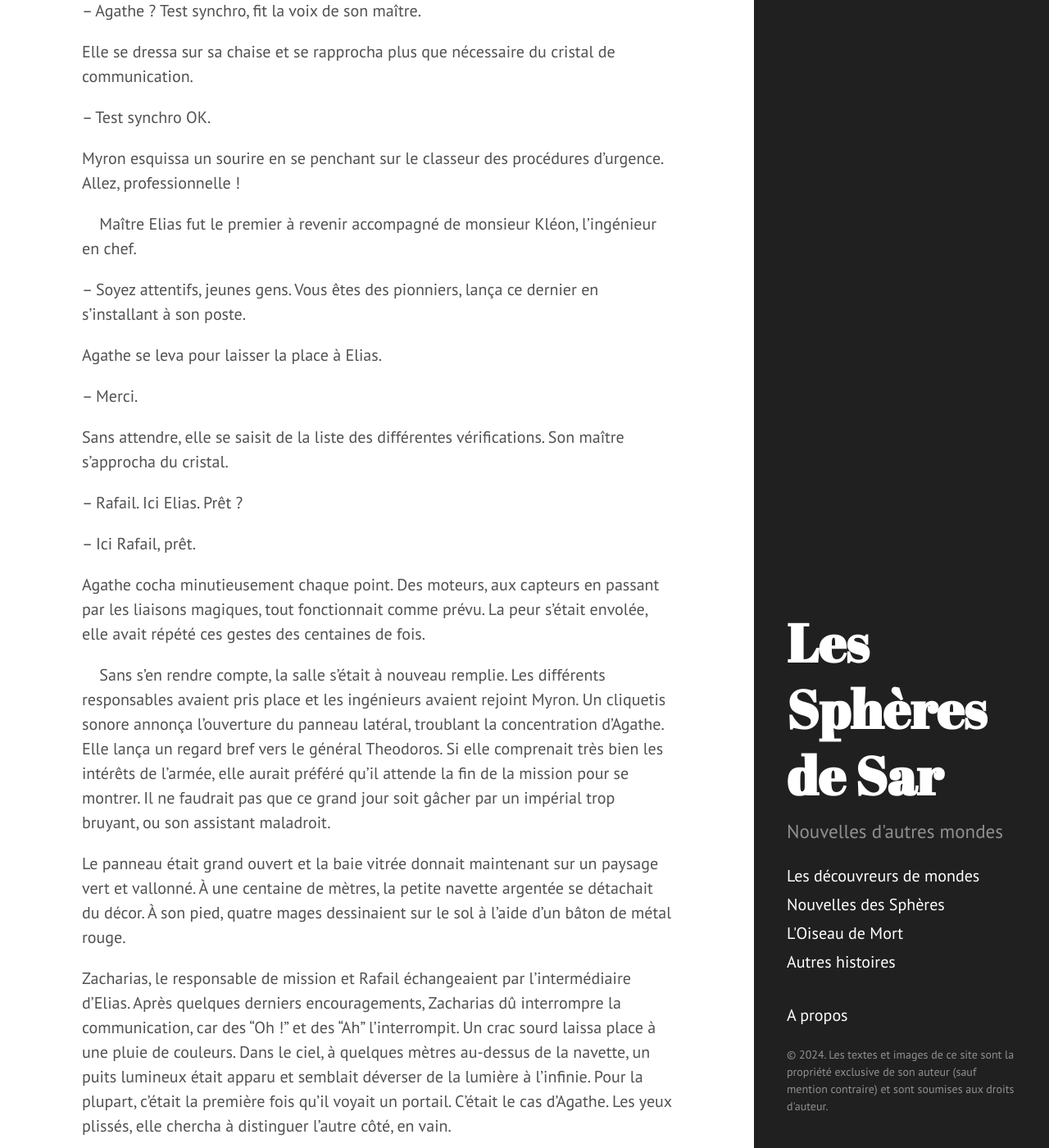
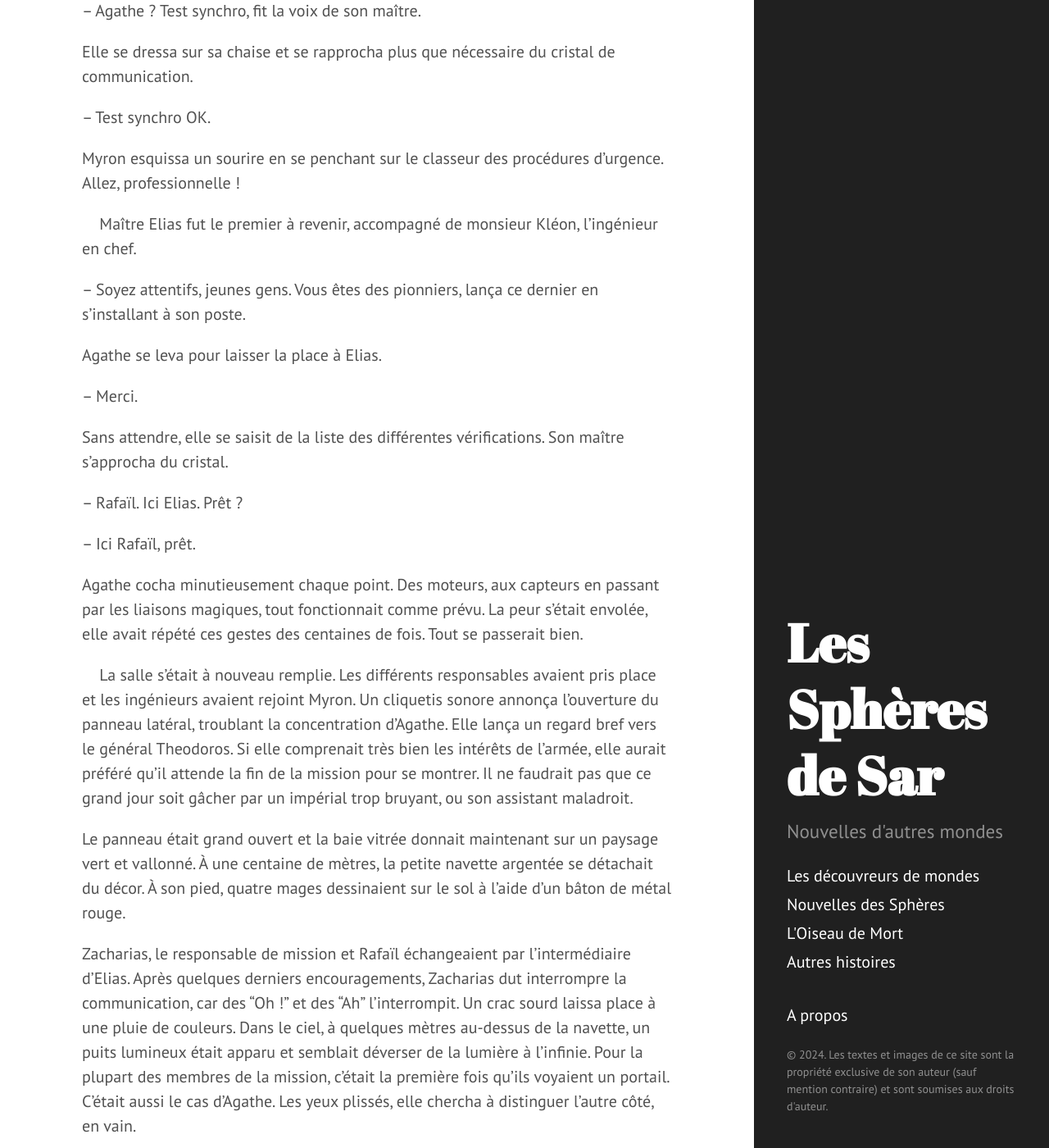
Before and after one commit to spheresdesar/shortstories, a Jekyll site: the page built from _posts/2018-04-13-pionniers.md, in a window 1280 px wide and 1400 px high, scrolled down 642 px. Shown: the whole window at 82% size. Built offline with Jekyll 4.4.1, drawn with Linux system fonts in a browser that asks for light colours; some of the changed text lies outside the part shown.

Commit message:
Corrections Pionniers

```diff
--- a/_posts/2018-04-13-pionniers.md
+++ b/_posts/2018-04-13-pionniers.md
@@ -26,7 +26,7 @@
 
 
 
-&nbsp;&nbsp;&nbsp;&nbsp;Maître Elias fut le premier à revenir accompagné de monsieur Kléon, l'ingénieur en chef.
+&nbsp;&nbsp;&nbsp;&nbsp;Maître Elias fut le premier à revenir, accompagné de monsieur Kléon, l'ingénieur en chef.
 
 – Soyez attentifs, jeunes gens. Vous êtes des pionniers, lança ce dernier en s'installant à son poste.
 
@@ -36,19 +36,19 @@
 
 Sans attendre, elle se saisit de la liste des différentes vérifications. Son maître s'approcha du cristal.
 
-– Rafail. Ici Elias. Prêt ?
+– Rafaïl. Ici Elias. Prêt ?
 
-– Ici Rafail, prêt.
+– Ici Rafaïl, prêt.
 
-Agathe cocha minutieusement chaque point. Des moteurs, aux capteurs en passant par les liaisons magiques, tout fonctionnait comme prévu. La peur s'était envolée, elle avait répété ces gestes des centaines de fois.
+Agathe cocha minutieusement chaque point. Des moteurs, aux capteurs en passant par les liaisons magiques, tout fonctionnait comme prévu. La peur s'était envolée, elle avait répété ces gestes des centaines de fois. Tout se passerait bien.
 
 
-&nbsp;&nbsp;&nbsp;&nbsp;Sans s'en rendre compte, la salle s'était à nouveau remplie. Les différents responsables avaient pris place et les ingénieurs avaient rejoint Myron. Un cliquetis sonore annonça l'ouverture du panneau latéral, troublant la concentration d'Agathe. Elle lança un regard bref vers le général Theodoros. Si elle comprenait très bien les intérêts de l'armée, elle aurait préféré qu'il attende la fin de la mission pour se montrer. Il ne faudrait pas que ce grand jour soit gâcher par un impérial trop bruyant, ou son assistant maladroit.
+&nbsp;&nbsp;&nbsp;&nbsp;La salle s'était à nouveau remplie. Les différents responsables avaient pris place et les ingénieurs avaient rejoint Myron. Un cliquetis sonore annonça l'ouverture du panneau latéral, troublant la concentration d'Agathe. Elle lança un regard bref vers le général Theodoros. Si elle comprenait très bien les intérêts de l'armée, elle aurait préféré qu'il attende la fin de la mission pour se montrer. Il ne faudrait pas que ce grand jour soit gâcher par un impérial trop bruyant, ou son assistant maladroit.
 
 Le panneau était grand ouvert et la baie vitrée donnait maintenant sur un paysage vert et vallonné. À une centaine de mètres, la petite navette argentée se détachait du décor. À son pied, quatre mages dessinaient sur le sol à l'aide d'un bâton de métal rouge.
 
 
-Zacharias, le responsable de mission et Rafail échangeaient par l'intermédiaire d'Elias. Après quelques derniers encouragements, Zacharias dû interrompre la communication, car des "Oh !" et des "Ah" l'interrompit. Un crac sourd laissa place à une pluie de couleurs. Dans le ciel, à quelques mètres au-dessus de la navette, un puits lumineux était apparu et semblait déverser de la lumière à l'infinie. Pour la plupart, c'était la première fois qu'il voyait un portail. C'était le cas d'Agathe. Les yeux plissés, elle chercha à distinguer l'autre côté, en vain.
+Zacharias, le responsable de mission et Rafaïl échangeaient par l'intermédiaire d'Elias. Après quelques derniers encouragements, Zacharias dut interrompre la communication, car des "Oh !" et des "Ah" l'interrompit. Un crac sourd laissa place à une pluie de couleurs. Dans le ciel, à quelques mètres au-dessus de la navette, un puits lumineux était apparu et semblait déverser de la lumière à l'infinie. Pour la plupart des membres de la mission, c'était la première fois qu'ils voyaient un portail. C'était aussi le cas d'Agathe. Les yeux plissés, elle chercha à distinguer l'autre côté, en vain.
 
 Un panneau sombre coulissa devant la baie vitrée, rendant plus supportable la lumière.
 
@@ -64,22 +64,20 @@
 
 – Général Theodoros, je vous laisse l'honneur de lancer la mission.
 
-– Je vous remercie, Zacharias.
-
 Le général se leva de son siège, imité par son assistant. Il s'éclaircit la gorge.
 
-– Annoncez à votre équipage qu'il a l'autorisation de décoller. L'empire est avec eux.
+– Annoncez à votre équipage qu'il a l'autorisation de décoller. L'Empire est avec eux.
 
-– Bien, générale. (Elias se tourna vers le cristal et l'activa.) Rafail, ici Elias. Ton voyage commence. Que les Dieux soient avec toi et ton équipage.
+– Bien, général. (Elias se tourna vers le cristal et l'activa.) Rafaïl, ici Elias. Ton voyage commence. Que les Dieux soient avec toi et ton équipage.
 
 – Bien reçu.
 
 
-&nbsp;&nbsp;&nbsp;&nbsp;Agathe retint un soupir. Une nouvelle fois, le général Theodoros posait la même question.
+&nbsp;&nbsp;&nbsp;&nbsp;Agathe retint un soupir exaspéré. Une nouvelle fois, le général Theodoros posa la même question.
 
 – Est-ce encore long ?
 
-– Seuls les Dieux le savent, général, répondit le responsable Zacharias. La précédente expédition n'a pas pu nous le dire.
+– Seuls les Dieux le savent, général, répondit le responsable Zacharias. La précédente expédition n'a pas pu nous rapporter le temps de traversée.
 
 – Ne faudrait-il pas garder un contact permanent avec la navette ? Pour éviter un nouvel échec ?
 
@@ -102,9 +100,9 @@
 
 – D'ici une minute environ. Tiens-toi prête, Agathe.
 
-Ce rappel n'était pas nécessaire, Agathe balayait déjà les différentes fréquences. A l'heure dite, un grésillement se fit entendre. Le silence se fit dans la salle.
+Ce rappel n'était pas nécessaire, Agathe balayait déjà les différentes fréquences. À l'heure dite, un grésillement se fit entendre. Le silence se fit dans la salle.
 
-– Ici Rafail, rien à signaler. Nous suivons toujours le cours du puits de lumière. Prochain contact dans cinq minutes. Terminé.
+– Ici Rafaïl, rien à signaler. Nous suivons toujours le cours du puits de lumière. Prochain contact dans cinq minutes. Terminé.
 
 – Ici Elias, bien reçu.
 
@@ -116,11 +114,11 @@
 
 – Tout à fait.
 
-Dans une caisse contenant une vingtaine de petites pierres jaunes soigneusement alignées, Agathe se saisit de l'une d'elles et l'inséra dans le tableau devant elle. D'un geste parfaitement maitrisé, elle l'activa à l'aide de sa magie et la synchronisa sur le cristal de communication. Elias vérifia son travail et hocha la tête pour approuver le résultat, comme d'habitude.
+Dans une caisse contenant une vingtaine de petites pierres jaunes soigneusement alignées, Agathe se saisit de l'une d'elles et l'inséra dans le tableau devant elle. D'un geste parfaitement maitrisé, elle l'activa à l'aide de sa magie et la synchronisa sur le cristal de communication. Elias vérifia son travail et hocha la tête pour approuver le résultat.
 
 
-&nbsp;&nbsp;&nbsp;&nbsp;Le temps avançait. Le portail éclairait toujours de sa lumière colorée le paysage alentour. Régulièrement, les mages redessinaient par dessus leur sortilège pour le recharger en énergie et maintenir le portail. Qui sait ce qu'il se passerait si le portail se refermait alors qu'un vaisseau voyage à l'intérieur ? En tout cas pas Agathe.
-Le voyage semblait interminable. A deux reprises, certains admirent l'éventualité pour l'équipage de faire demi-tour. Zacharias s'y opposa farouchement. Alors que le général acquiesçait, un nouveau grésillement se fit entendre.
+&nbsp;&nbsp;&nbsp;&nbsp;Le temps avançait. Le portail éclairait toujours de sa lumière colorée le paysage alentour. Régulièrement, les mages redessinaient par dessus leur sortilège pour le recharger en énergie et maintenir le portail. Qui sait ce qu'il se passerait si le portail se refermait alors qu'un vaisseau voyage à l'intérieur ? En tout cas, pas Agathe.
+Le voyage semblait interminable. À deux reprises, certains admirent l'éventualité pour l'équipage de faire demi-tour. Zacharias s'y opposa farouchement. Alors que le général acquiesçait, un nouveau grésillement se fit entendre.
 
 – Ic... du port... vue.
 
@@ -146,12 +144,12 @@
 
 Le message s'arrêta brusquement. Le grésillement se tut.
 
-– Ici Elias, répondez. Ici Elias, Rafail répond.
+– Ici Elias, répondez. Ici Elias, Rafaïl répond.
 
 
 &nbsp;&nbsp;&nbsp;&nbsp;Les minutes défilèrent. Puis les heures. Le cristal de communication resta désespérément silencieux.
 
-– Elias à Rafail. Répondez.
+– Elias à Rafaïl. Répondez.
 
 Depuis plus d'une demi-heure, c'était les seuls mots qu'Agathe pouvait entendre distinctement. Dans son dos, elle entendait le général et Zacharias murmurer de plus en plus vigoureusement sans parvenir à les comprendre. Théodoros s'exclama finalement quelques instants plus tard.
 
@@ -172,17 +170,17 @@
 
 – Vous les condamnez au bout de deux petites heures ? Vous n'avez aucune idée de ce qu'il se passe et vous osez prendre cette décision ? Il nous a fallu des mois pour préparer cette mission, des semaines à dix mages pour trouver la clé de ce portail, l'équipage s'est entraîné jour et nuit pour ça et vous les abandonnez au bout de deux heures ? N'avez-vous aucune honte ?
 
-– Tu as fini, Agathe ?
+– Tu as fini, Agathe ? répondit sèchement Elias.
 
-– Ne la réprimande pas, Elias, intervint Zacharias. Ton apprentie a tout à fait le droit de penser ainsi. Malheureusement, jeune fille, nous ne pouvons pas maintenir la mission plus longtemps. Les mages sont épuisés et l'empire ne veut pas s'acharner.
+– Ne la réprimande pas, intervint Zacharias. Ton apprentie a tout à fait le droit de penser ainsi. Malheureusement, jeune fille, nous ne pouvons pas maintenir la mission plus longtemps. Les mages sont épuisés et l'empire ne veut pas s'acharner.
 
-– Est-ce s'acharner que de vouloir sauver nos compatriotes ? Ce sont des héros qui ont fait avancer nos connaissances plus que le dernier siècle tout entier. Et vous les laissez mourir parce qu'on vous dit de le faire.
+– Est-ce s'acharner que de vouloir sauver nos compatriotes ? Ce sont des héros et vous les laissez mourir parce qu'on vous dit de le faire ?
 
 – Agathe. Ça suffit. Tu t'es exprimée bien plus que nécessaire.
 
 Maître Elias avait posé sa main sur son épaule.
 
-– Maître Spiro, maître Takis, maître Helena, maitre Rafail. Je les connaissais personnellement, je connaissais leur famille. L'empire prendra soin de ceux qui restent, leur nom ne sera pas oublié. C'est tout ce que nous pouvons faire pour eux.
+– Maître Spiro, maître Takis, maître Helena, maître Rafaïl. Je les connaissais personnellement, je connais leur famille. L'Empire prendra soin de ceux qui restent, leur nom ne sera pas oublié. C'est tout ce que nous pouvons faire pour eux.
 
 Le responsable Zacharias n'attendit pas la réponse d'Agathe et se dirigea vers la sortie. Après quelques instants d'hésitation, la salle se vida doucement et en silence. Agathe était figée de colère, la main de son maître toujours sur son épaule. Elle sortit de sa torpeur quand Myron lui tapota doucement l'épaule avant de s'en aller. Le chef ingénieur Kléon était à côté d'elle et attendait patiemment qu'elle le remarque.
 
@@ -204,7 +202,7 @@
 
 &nbsp;&nbsp;&nbsp;&nbsp;Deux heures supplémentaires s'étaient écoulées. Kléon avait rapporté de quoi manger. Mais Agathe n'avala presque rien. Elle écoutait d'une oreille distraite Elias et Kléon discuter.
 
-– Même à l'Académie, Rafail tapait sur les nerfs de tout le monde. Même des professeurs. Mais il était tellement doué en tout qu'ils ne pouvaient rien lui dire. Alors quand il a choisi la même spécialité que moi en dernière année, je me suis imaginé passer la pire année de ma vie.
+– Rafaïl tapait sur les nerfs de tout le monde. Même des professeurs. Mais il était tellement doué en tout qu'ils ne pouvaient rien lui dire. Alors quand il a choisi la même spécialité que moi en dernière année, je me suis imaginé passer la pire année de ma vie.
 
 – Et pourtant, on n'a jamais pu vous séparer, votre duo était connu jusque dans le département d'ingénierie.
 
@@ -241,7 +241,7 @@
 
 Le cristal s'éteignit alors que la pierre avait consommé toute son énergie. Agathe se jeta sur le cristal, devançant son maître. De toute sa volonté, elle alimenta le cristal qui rougeoyait à nouveau.
 
-– Ici Rafail, vous nous recevez ?
+– Ici Rafaïl, vous nous recevez ?
 
 – Ici Elias, oui, oui, on vous reçoit. Par tous les Dieux !
 
@@ -250,3 +250,6 @@
 – Bien sûr, tout de suite ! Agathe !
 
 Sans attendre un mot de plus, Agathe bondit de sa chaise et quitta la salle de contrôle pour chercher de l'aide.
+
+
+A.K.
```
Also changed, not shown: other parts of _posts/2018-04-13-pionniers.md (+5 -3 lines).
